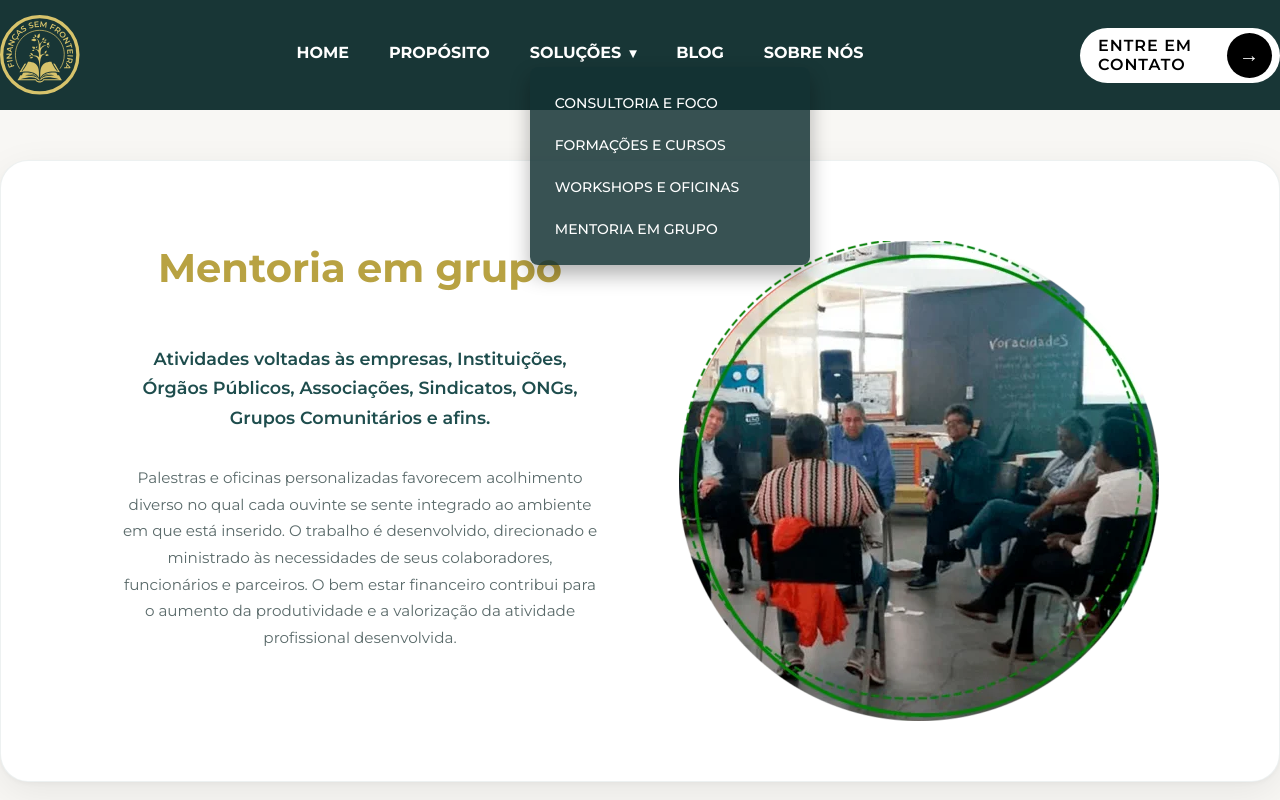
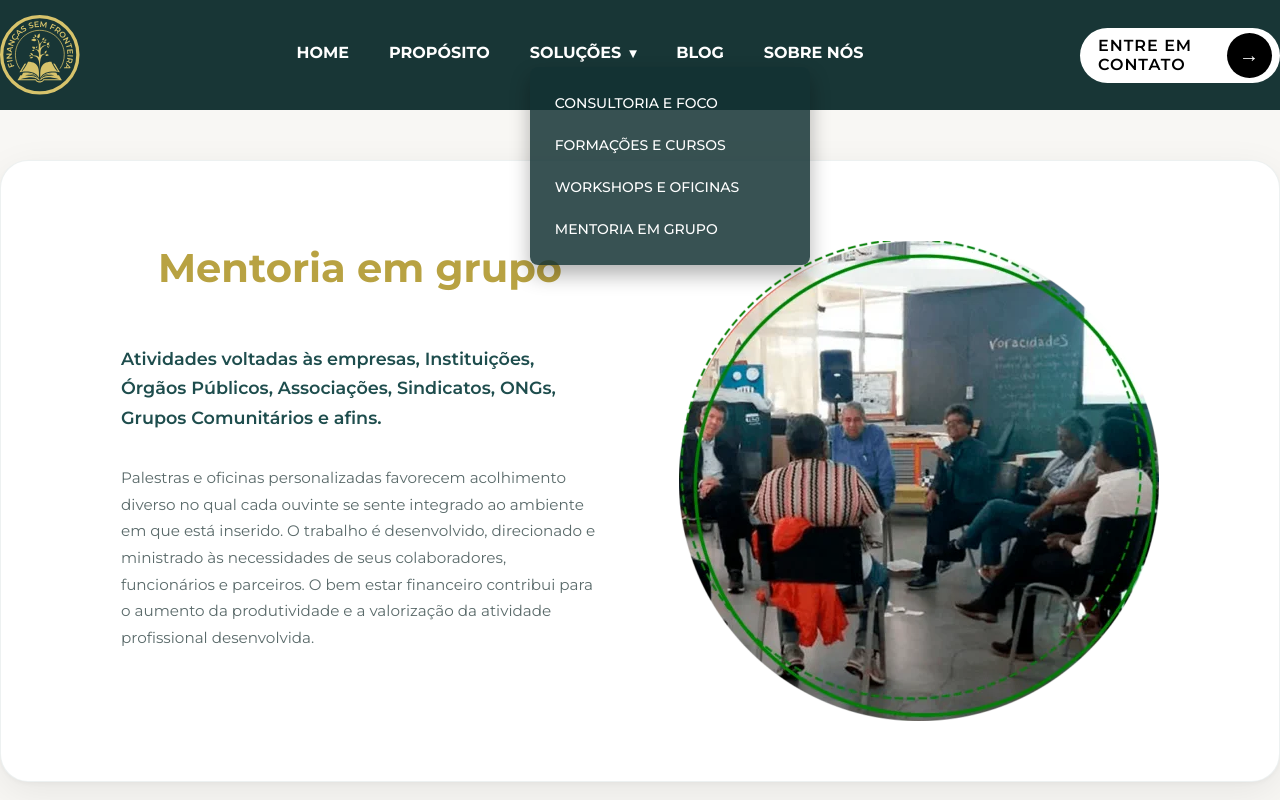
Before and after one commit to Vinnywho/Financas-sem-fronteira, a React (Vite) app in the folder Financas-sem-fronteira/: page /mentoria in a window 1280 px wide. Shown: the top 800 px of the page. Built offline with nearby package versions, Linux system fonts and the light colour scheme; a web font is replaced by a local one.

Commit message:
[Update] Alterando o alinhamento de texto das Soluções

```diff
--- a/Financas-sem-fronteira/src/components/solucao-page/Solucao.module.css
+++ b/Financas-sem-fronteira/src/components/solucao-page/Solucao.module.css
@@ -28,7 +28,7 @@
   display: flex;
   flex-direction: column;
   align-items: center;
-  text-align: center;
+  text-align: left;
   gap: 2rem;
   max-width: 720px;
   margin: 0 auto 3rem;
@@ -44,6 +44,7 @@
 
 .introText {
   font-family: "Montserrat", sans-serif;
+  text-align: left;
   font-size: 1.1rem;
   font-weight: 600;
   color: #1e4d4d;
@@ -53,6 +54,7 @@
 
 .introTextSecondary {
   font-family: "Montserrat", sans-serif;
+  text-align: left;
   font-size: 0.95rem;
   font-weight: 400;
   color: #5a6a6a;
```
